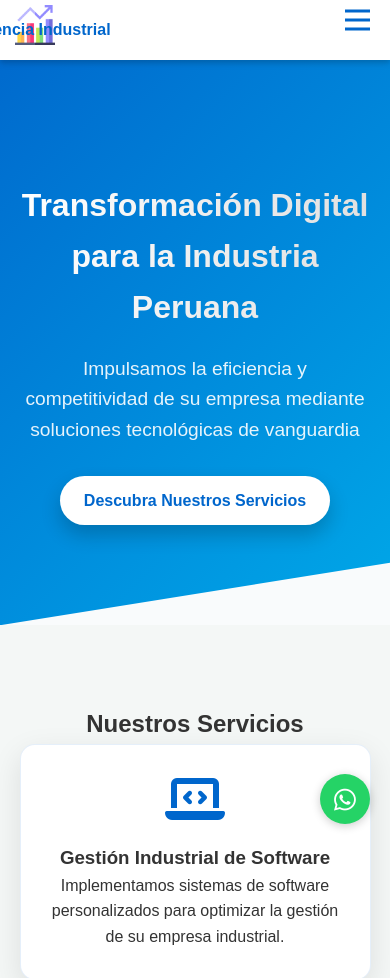
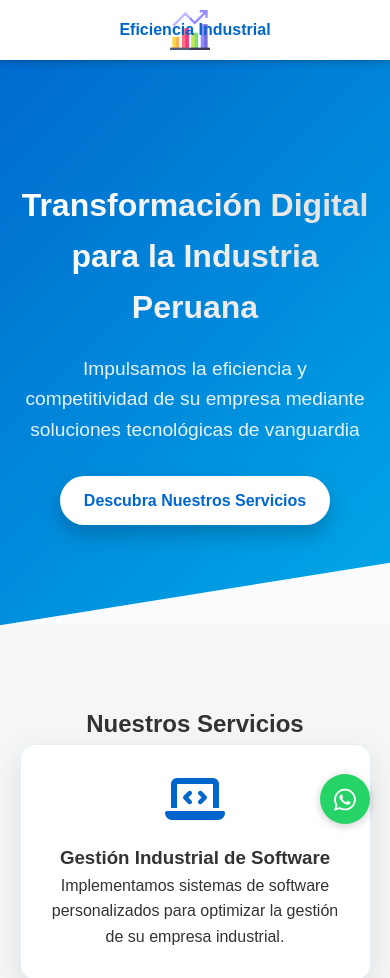
Before and after one commit to yasserev/web-cosaj, a website: page index.html in a window 390 px wide. Shown: the top 978 px of the page. Drawn offline with Linux system fonts and the light colour scheme.

Commit message:
Ajustar posicionamiento de elementos en header móvil

```diff
--- a/styles.css
+++ b/styles.css
@@ -141,22 +141,24 @@ nav ul li a:hover::after {
         height: 60px;
         overflow: hidden;
         position: relative;
+        display: flex;
+        align-items: center;
+        justify-content: space-between;
     }
 
     nav .logo {
-        position: absolute;
-        left: 15px;
-        top: 50%;
-        transform: translateY(-50%);
+        display: flex;
+        align-items: center;
+        position: static;
+        transform: none;
     }
 
     nav .logo img {
         height: 40px;
-        margin-right: 0;
+        margin-right: 10px;
     }
 
     nav .company-name {
-        display: block;
         position: absolute;
         left: 50%;
         top: 50%;
@@ -165,20 +167,13 @@ nav ul li a:hover::after {
         color: var(--primary-color);
         text-align: center;
         white-space: nowrap;
+        margin: 0;
     }
 
     .hamburger-menu {
-        position: absolute;
-        right: 15px;
-        top: 50%;
-        transform: translateY(-50%);
-    }
-
-    .hamburger-menu {
+        position: static;
+        transform: none;
         display: flex;
-        position: absolute;
-        right: 20px;
-        top: 20px;
     }
 
     .nav-menu {
```
